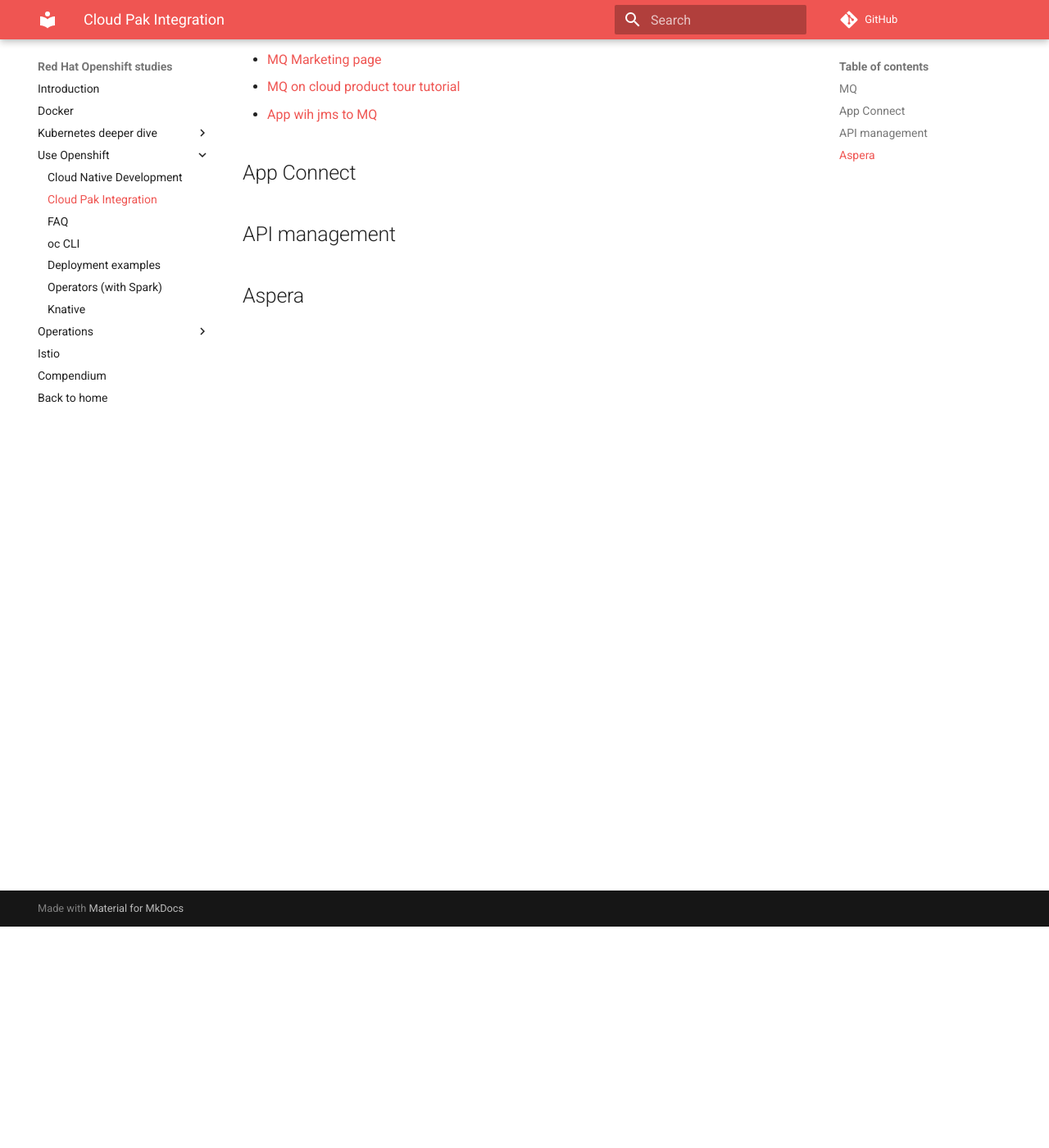
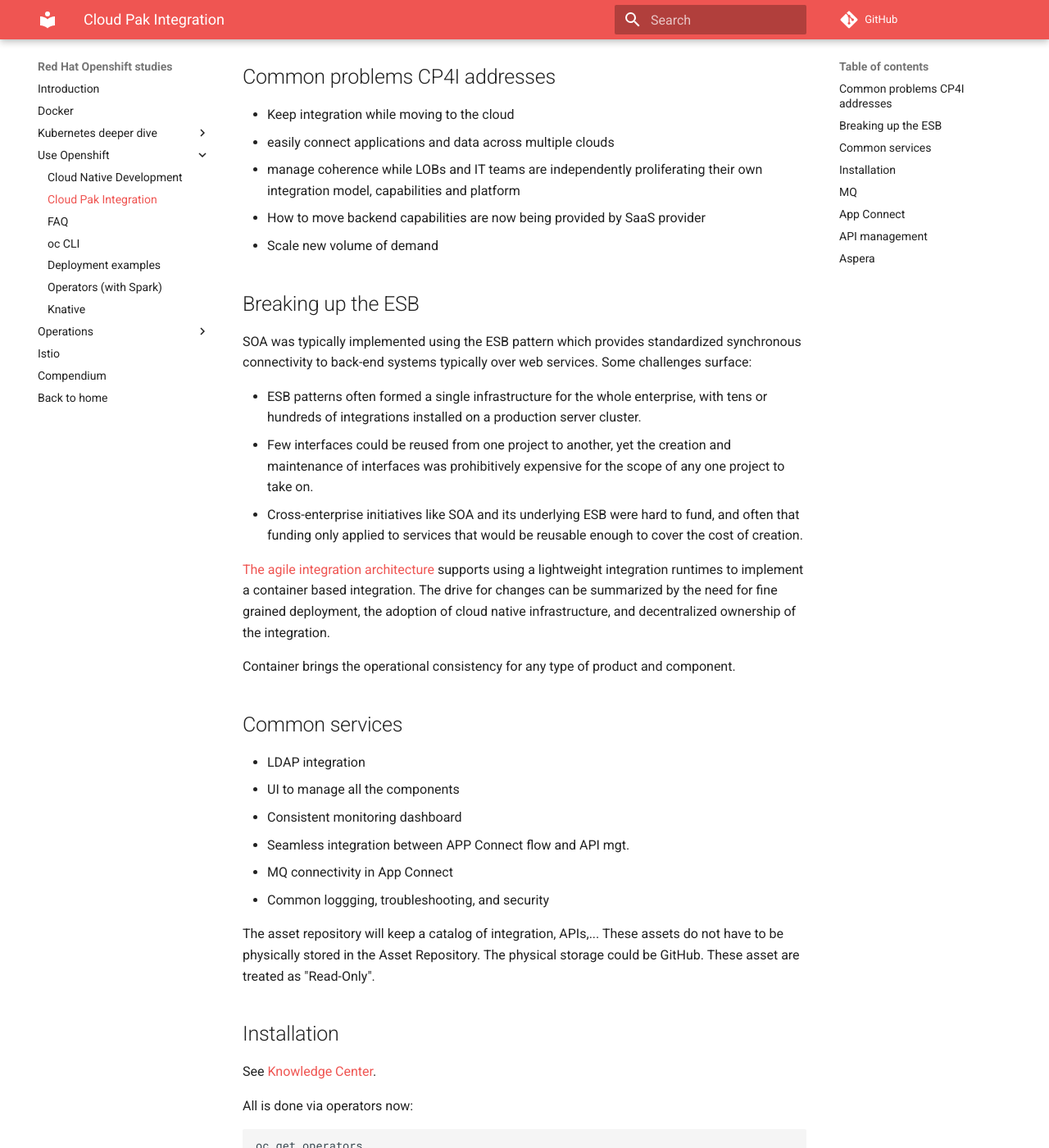
Before and after one commit to jbcodeforce/openshift-studies, an MkDocs documentation site: the page built from docs/cp4i.md, in a window 1280 px wide and 1400 px high, scrolled down 270 px. Shown: the whole window at 82% size. Built offline with MkDocs 1.6.1 and Material for MkDocs 9.7.7, drawn with Linux system fonts in a browser that asks for light colours; comment, search, counter and statistics services are not loaded; some of the changed text lies outside the part shown.

````diff
--- a/docs/cp4i.md
+++ b/docs/cp4i.md
@@ -3,11 +3,89 @@
 * [Marketing page](https://www.ibm.com/cloud/cloud-pak-for-integration)
 * [Installation instructions from product doc](https://www.ibm.com/support/knowledgecenter/en/SSGT7J)
 
+Real integration project will use multiple instances of MQ, event streams, API management. Cloud Pak helps to manage n instances.
+
+## Common problems CP4I addresses
+
+* Keep integration while moving to the cloud
+* easily connect applications and data across multiple clouds
+* manage coherence while  LOBs and IT teams are independently proliferating their own integration model, capabilities and platform
+* How to move backend capabilities are now being provided by SaaS provider
+* Scale new volume of demand
+
+## Breaking up the ESB
+
+SOA was typically implemented using the ESB pattern which provides standardized synchronous connectivity to back-end systems typically over web services. Some challenges surface:
+
+* ESB patterns often formed a single infrastructure for the whole enterprise, with tens or hundreds of integrations installed on a production server cluster.
+* Few interfaces could be reused from one project to another, yet the creation and maintenance of interfaces was prohibitively expensive for the scope of any one project to take on.
+* Cross-enterprise initiatives like SOA and its underlying ESB were hard to fund, and often that funding only applied to services that would be reusable enough to cover the cost of creation.
+
+[The agile integration architecture](https://www.ibm.com/cloud/integration/agile-integration/) supports using a lightweight integration runtimes to implement a container based integration.
+The drive for changes can be summarized by the need for fine grained deployment, the adoption of cloud native infrastructure, and decentralized ownership of the integration.
+
+Container brings the operational consistency for any type of product and component.
+
+
+## Common services
+
+* LDAP integration
+* UI to manage all the components
+* Consistent monitoring dashboard
+* Seamless integration between APP Connect flow and API mgt.
+* MQ connectivity in App Connect
+* Common loggging, troubleshooting, and security
+
+The asset repository will keep a catalog of integration, APIs,... These assets do not have to be physically stored in the Asset Repository. The physical storage could be GitHub. These asset are treated as "Read-Only".
+
+## Installation
+
+See [Knowledge Center](https://www.ibm.com/support/knowledgecenter/en/SSGT7J_20.4/install/install.html).
+
+All is done via operators now:
+
+```
+oc get operators
+
+# ibm-apiconnect.openshift-operators                              5d20h
+# ibm-appconnect.openshift-operators                              5d20h
+# ibm-cert-manager-operator.ibm-common-services                   5d20h
+# ibm-common-service-operator.openshift-operators                 5d20h
+# ibm-commonui-operator-app.ibm-common-services                   5d19h
+# ibm-eventstreams.openshift-operators                            5d19h
+# ibm-iam-operator.ibm-common-services                            5d19h
+# ibm-ingress-nginx-operator-app.ibm-common-services              5d19h
+# ibm-integration-asset-repository.openshift-operators            5d20h
+# ibm-integration-operations-dashboard.openshift-operators        5d20h
+# ibm-integration-platform-navigator.openshift-operators          5d20h
+# ibm-licensing-operator-app.ibm-common-services                  5d19h
+# ibm-management-ingress-operator-app.ibm-common-services         5d19h
+# ibm-metering-operator-app.ibm-common-services                   5d10h
+# ibm-mongodb-operator-app.ibm-common-services                    5d19h
+# ibm-monitoring-exporters-operator-app.ibm-common-services       5d19h
+# ibm-monitoring-grafana-operator-app.ibm-common-services         5d19h
+# ibm-monitoring-prometheusext-operator-app.ibm-common-services   5d19h
+# ibm-mq.openshift-operators                                      5d20h
+# ibm-namespace-scope-operator.ibm-common-services                5d20h
+# ibm-odlm.ibm-common-services                                    5d20h
+# ibm-platform-api-operator-app.ibm-common-services               5d19h
+
+```
+
 ## MQ
 
 * [MQ Marketing page](https://www.ibm.com/cloud/cloud-pak-for-integration/enterprise-messaging)
 * [MQ on cloud product tour tutorial](https://www.ibm.com/cloud/garage/dte/producttour/ibm-mq-ibm-cloud-product-tour)
-* [App wih jms to MQ](https://ibm-cloud-architecture.github.io/refarch-container-inventory/)
+* [Personal MQ summary](https://ibm-cloud-architecture.github.io/refarch-eda/technology/mq/)
+
+My repos:
+
+* [Container inventory legacy app](https://github.com/ibm-cloud-architecture/refarch-container-inventory)
+* [MQ Messaging Solution](https://github.com/ibm-cloud-architecture/refarch-mq-messaging)
+
+Interesting reusable code
+
+
 
 ## App Connect
 
````
Also changed, not shown: docs/os-cn-dev.md (+35 -1 lines).
